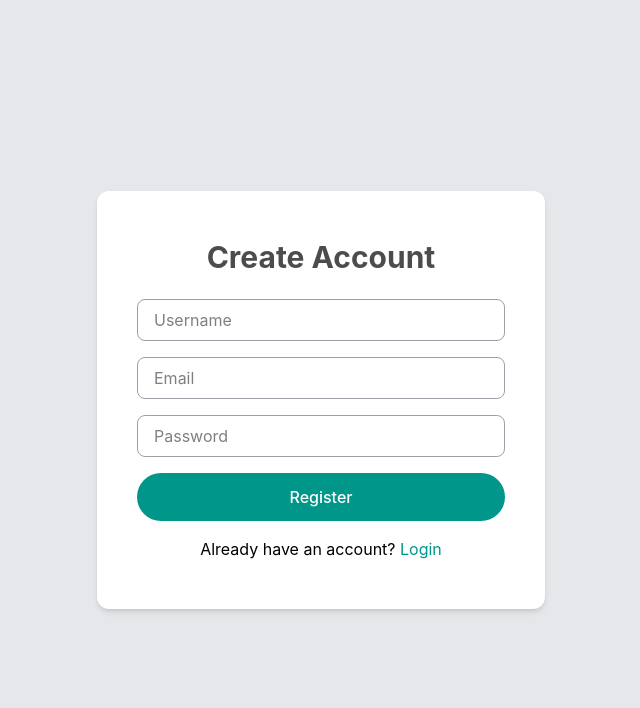
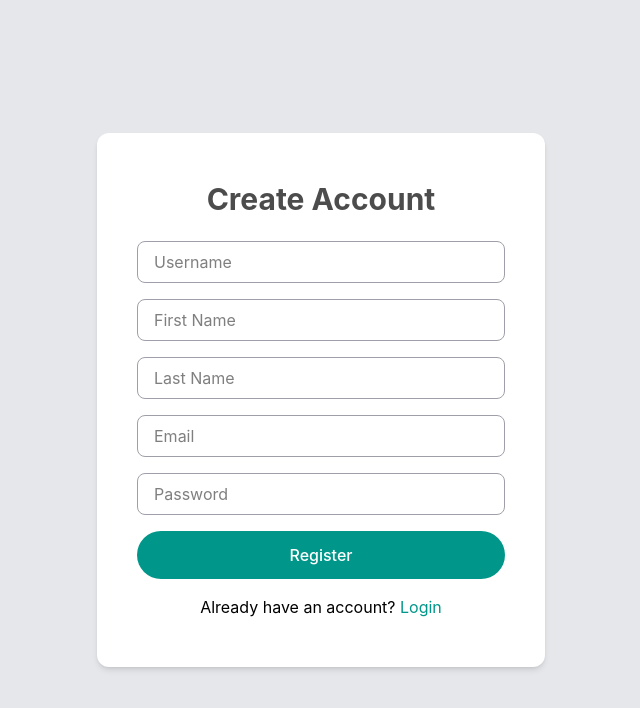
Before and after one commit to Nikitarathod2001/mern-mini-projects, a React (Vite) app in the folder realtime-chat-app/client/: page / in a window 1280 px wide. Shown: the top 708 px of the page, without its empty margins (319-959 px from the left). Built offline with nearby package versions, Linux system fonts and the light colour scheme; no server answers.

Commit message:
Update UI

```diff
--- a/realtime-chat-app/client/src/pages/Chat.jsx
+++ b/realtime-chat-app/client/src/pages/Chat.jsx
@@ -389,13 +389,22 @@ const Chat = () => {
                 </button>
 
                 <div className='min-w-0'>
-                  <div className='flex items-center gap-3'>
+                  <div onClick={() => navigate(`/profile/${selectedUser._id}`)}
+                  className='flex items-center gap-2 cursor-pointer'>
 
-                    <img src={
-                      selectedUser.profilePicture || "https://via.placeholder.com/40"
-                    } alt=""
-                      className='w-8 h-8 rounded-full object-cover'
-                    />
+                    {
+                      selectedUser?.profilePicture ? (
+                        <img src={selectedUser.profilePicture} alt={selectedUser.username}
+                        className='w-10 h-10 rounded-full object-cover'
+                        />
+                      ) : (
+                        <div className='w-10 h-10 bg-gray-200 flex items-center justify-center rounded-full'>
+                          <FontAwesomeIcon icon={faUser}
+                            className='text-gray-500'
+                          />
+                        </div>
+                      )
+                    }
 
                     <button onClick={() => navigate(`/profile/${selectedUser._id}`)}
                     >
@@ -564,9 +573,9 @@ const Chat = () => {
                   />
 
                   <button onClick={handleSendMessage}
-                    className='bg-teal-600 hover:bg-teal-700 text-white px-4 sm:px-6 py-3 rounded-full transition shrink-0'>
+                    className='bg-teal-600 hover:bg-teal-700 text-white px-4 sm:px-6 py-3 rounded-full transition shrink-0 cursor-pointer'>
 
-                    <span className='hidden sm:inline cursor-pointer'>
+                    <span className='hidden sm:inline'>
                       Send
                     </span>
 
--- a/realtime-chat-app/client/src/pages/Profile.jsx
+++ b/realtime-chat-app/client/src/pages/Profile.jsx
@@ -147,7 +147,7 @@ const Profile = () => {
     return (
       <div className='min-h-screen bg-gray-100 flex justify-center'>
 
-        <div className='w-full max-w-xl min-h-screen bg-white'>
+        <div className='mt-8 w-full max-w-xl h-150 bg-white rounded-3xl shadow-2xl'>
 
           {/* Header */}
           <div className='flex items-center gap-4 px-5 py-4 border-b'>
@@ -209,7 +209,7 @@ const Profile = () => {
                 About
               </h3>
 
-              <div className='bg-gray-50 border rounded-xl p-4'>
+              <div className='bg-gray-50 border border-zinc-400 rounded-xl p-4'>
 
                 <p className='text-gray-600 text-sm leading-relaxed'>
                   {
@@ -238,7 +238,7 @@ const Profile = () => {
         <div className='flex items-center gap-4 px-5 py-4 border-b'>
 
           <button onClick={() => navigate("/chat")}
-            className='text-gray-700 hover:text-gray-900 cursor-pointer'
+            className='text-gray-600 hover:text-gray-900 cursor-pointer'
           >
             <FontAwesomeIcon icon={faArrowLeft}/>
           </button>
@@ -310,7 +310,7 @@ const Profile = () => {
               value={firstName}
               onChange={(e) => setFirstName(e.target.value)}
               placeholder='Enter first name'
-              className='w-full border rounded-lg px-3 py-2 outline-none'
+              className='w-full border border-zinc-400 rounded-lg px-3 py-2 text-gray-700 outline-none'
               maxLength={30}
             />
 
@@ -327,7 +327,7 @@ const Profile = () => {
               value={lastName}
               onChange={(e) => setLastName(e.target.value)}
               placeholder='Enter last name'
-              className='w-full border rounded-lg px-3 py-2 outline-none'
+              className='w-full border border-zinc-400 text-gray-700 rounded-lg px-3 py-2 outline-none'
               maxLength={30}
             />
 
@@ -360,7 +360,7 @@ const Profile = () => {
               rows={4}
               maxLength={150}
               placeholder='Tell something about yourself...'
-              className='w-full border rounded-lg px-3 py-2 resize-none outline-none'
+              className='w-full border border-zinc-400 text-gray-700 rounded-lg px-3 py-2 resize-none outline-none'
             />
 
             <p className='text-xs text-gray-400 text-right mt-1'>
@@ -372,7 +372,7 @@ const Profile = () => {
           {/* Save */}
           <button type='submit'
             disabled={loading}
-            className='w-full bg-teal-800 text-white py-2.5 rounded-lg font-medium disabled:opacity-50'
+            className='w-full bg-teal-800 hover:bg-teal-900 text-white py-2.5 rounded-4xl font-medium disabled:opacity-50 cursor-pointer transition duration-300'
             >
               {loading ? "Saving..." : "Save Changes"}
             </button>
--- a/realtime-chat-app/client/src/pages/Register.jsx
+++ b/realtime-chat-app/client/src/pages/Register.jsx
@@ -8,6 +8,8 @@ const Register = () => {
 
   const [formData, setFormData] = useState({
     username: "",
+    firstName: "",
+    lastName: "",
     email: "",
     password: "",
   });
@@ -66,6 +68,24 @@ const Register = () => {
         />
 
         <input
+          type="text"
+          name="firstName"
+          placeholder="First Name"
+          value={formData.firstName}
+          onChange={handleChange}
+          className="w-full border border-zinc-400 rounded-lg px-4 py-2 mb-4 outline-none"
+        />
+
+        <input
+          type="text"
+          name="lastName"
+          placeholder="Last Name"
+          value={formData.lastName}
+          onChange={handleChange}
+          className="w-full border border-zinc-400 rounded-lg px-4 py-2 mb-4 outline-none"
+        />
+
+        <input
           type="email"
           name="email"
           placeholder="Email"
```
